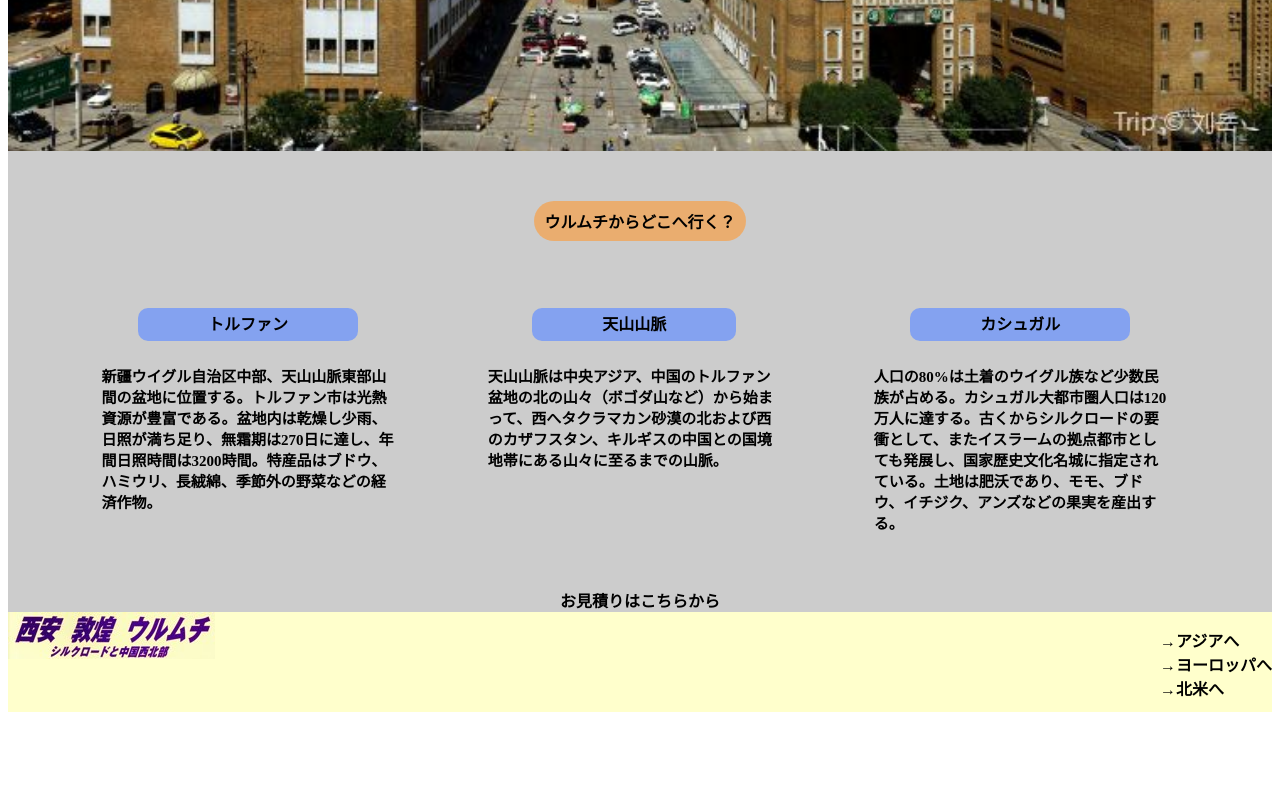
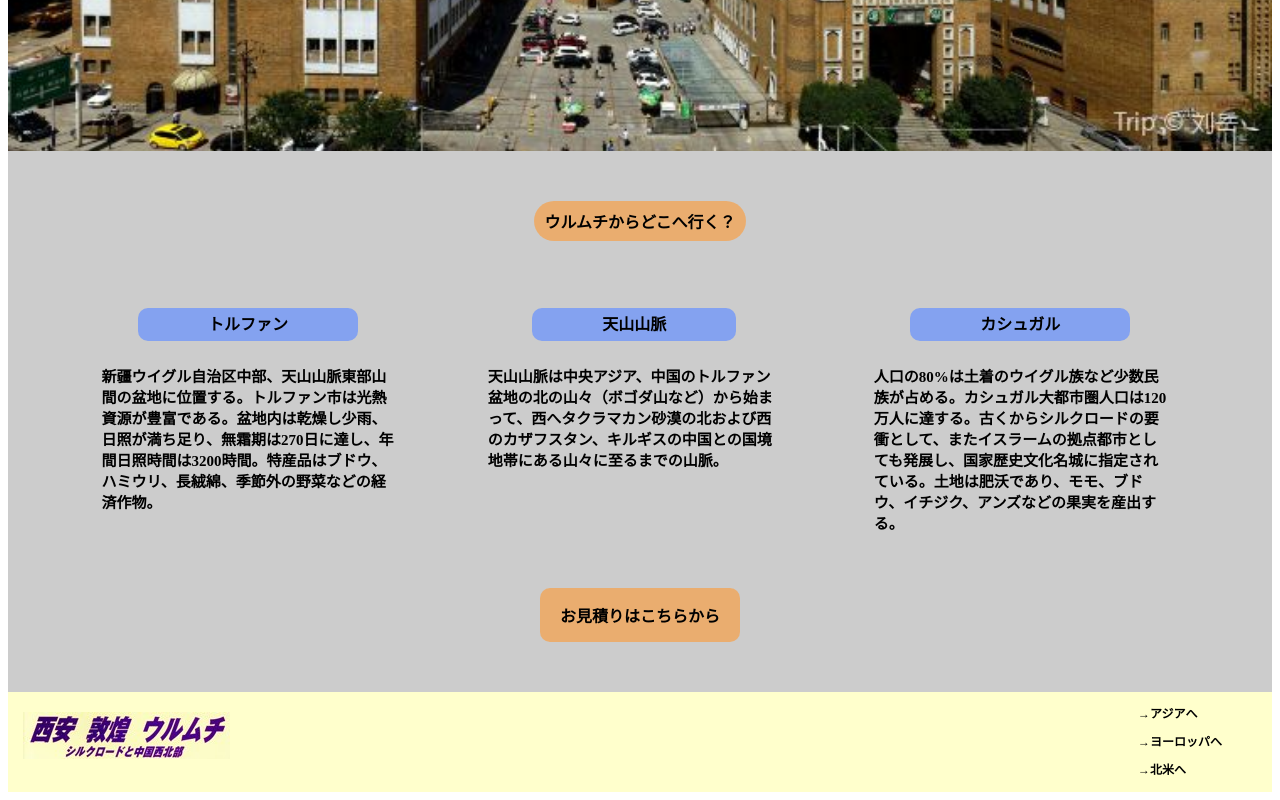
Before and after one commit to Sansikamaru/sansikamaru2.gihhub.io, a plain HTML site: page index.html in a window 1280 px wide. Shown: the part 502-1302 px from the top of the page. Before the commit the page ends 1222 px from the top, so only its background shows below. Drawn offline with Linux system fonts and the light colour scheme.

Commit message:
Update stylesheet.css

```diff
--- a/stylesheet.css
+++ b/stylesheet.css
@@ -1,4 +1,3 @@
-
 *{
   box-sizing: border-box;
 }
@@ -109,6 +108,13 @@ header {
   }
 }
 
+.message-bottom a {
+  background-color: rgba(255,153,50,0.6);
+  display: inline-block;
+  margin-bottom: 50px;
+  padding: 15px 20px;
+}
+
 footer {
   background-color: rgb(255,255,204);
   height: 100px;
@@ -116,13 +122,17 @@ footer {
 
 .footer-left {
   float: left;
+  margin: 20px 15px;
 }
 
 .footer-right {
   float: right;
+  font-size: 12px;
 }
 
 li {
   list-style: none;
   font-weight: bold;
+  margin-bottom: 10px;
+  margin-right: 50px;
 }
```
